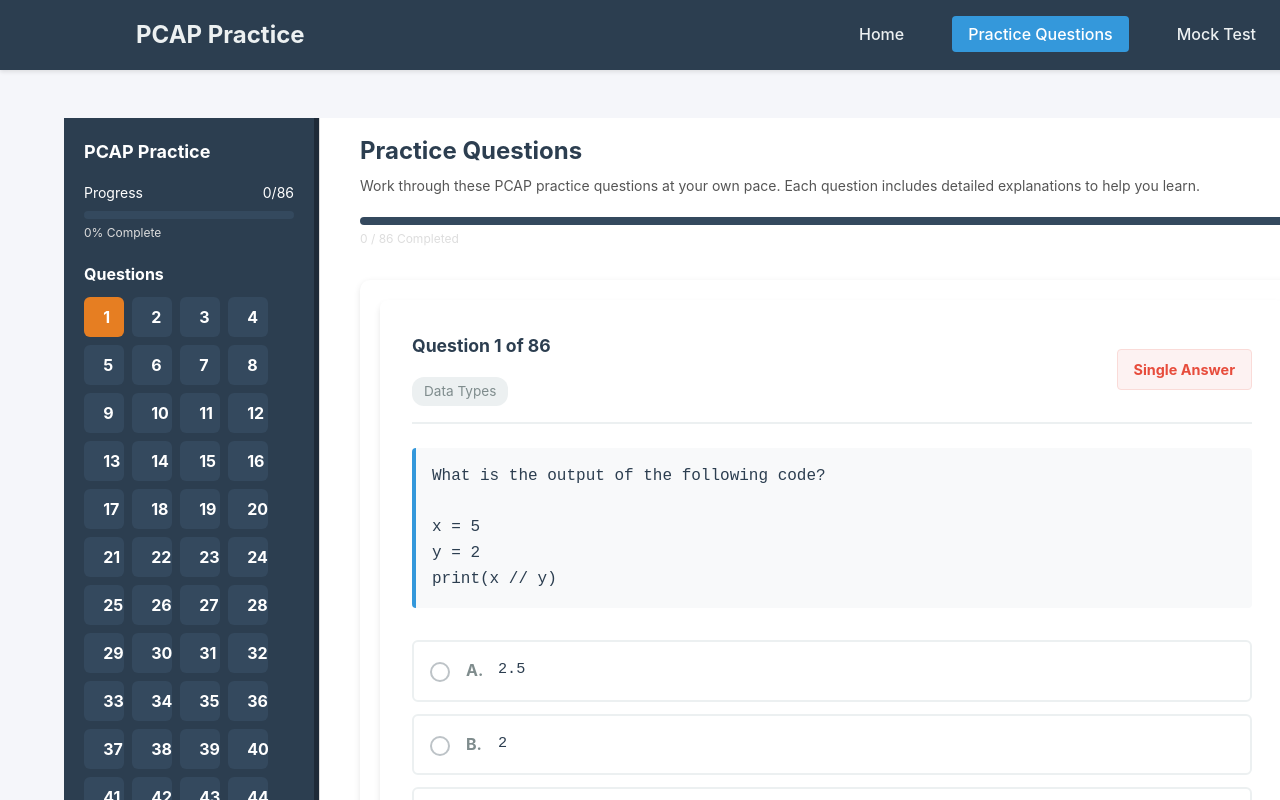
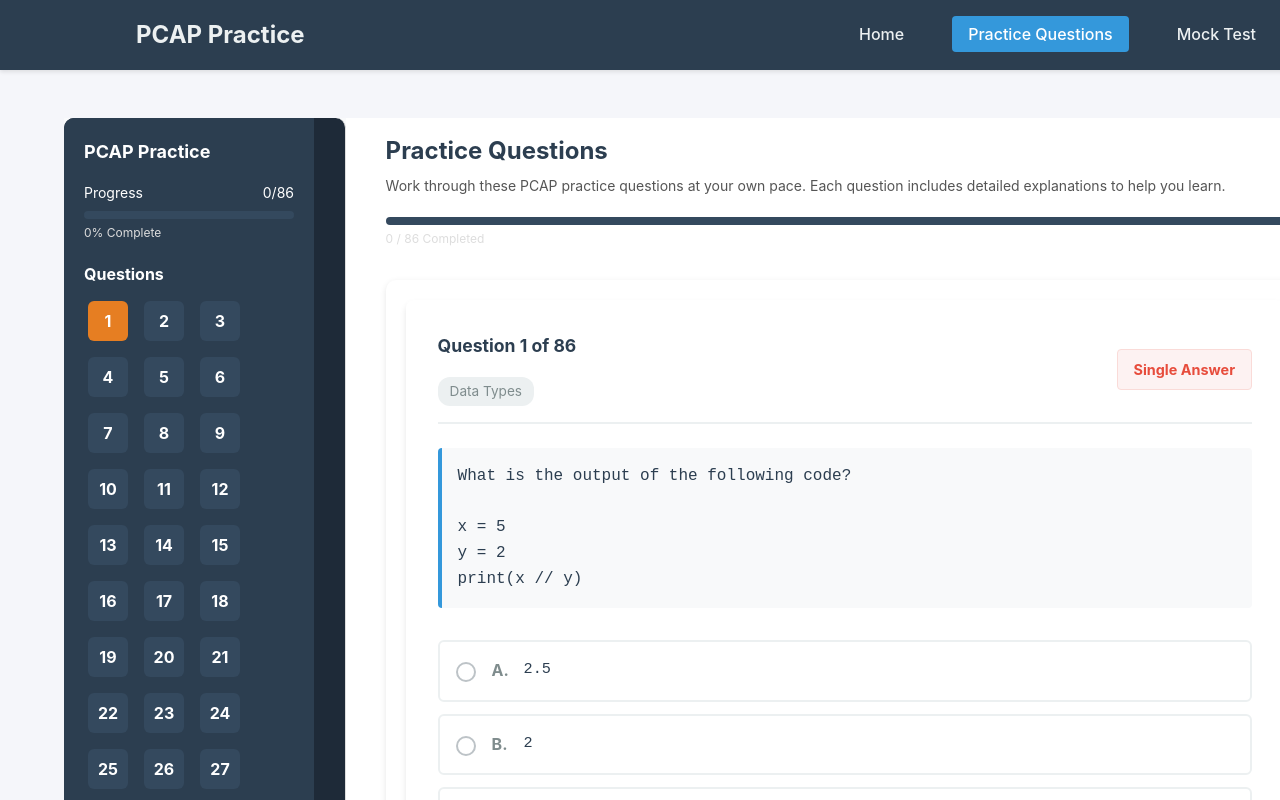
Before and after one commit to 2300031594pranay/pcap-mock-platform, a React (Vite) app: page /practice in a window 1280 px wide. Shown: the top 800 px of the page. Built offline with nearby package versions, Linux system fonts and the light colour scheme.

Commit message:
cheanged the css in some files

```diff
--- a/src/components/PractiseSidebar.tsx
+++ b/src/components/PractiseSidebar.tsx
@@ -86,6 +86,7 @@ const PracticeSidebar: React.FC<PracticeSidebarProps> = ({
           gap: 8px;
           overflow-y: auto;
           max-height: calc(100vh - 250px); /* ✅ keeps sidebar scrollable */
+          border-radius: 8px;
         }
 
         .question-btn {
--- a/src/pages/MockTest.css
+++ b/src/pages/MockTest.css
@@ -81,7 +81,51 @@
   display: flex;
   flex-wrap: wrap;
   gap: 10px;
+  border-radius: 12px;
+background: linear-gradient(135deg, #ff9966, #ff5e62);
+  box-shadow: 0 4px 12px rgba(0, 0, 0, 0.08); /* light shadow */
+  padding: 20px;
 }
+
+.question-btn {
+  width: 40px;
+  height: 40px;
+  margin: 4px;
+  border: none;
+  border-radius: 6px;
+  /*background: #ffbf00; /* default gray */
+background-color: #2d3436;   /* dark charcoal */
+color: #fff;
+
+
+  color: #fff;
+  font-weight: bold;
+  cursor: pointer;
+  transition: all 0.3s ease;
+  display: flex;
+  align-items: center;
+  justify-content: center;
+  text-align: center;
+}
+
+.question-btn:hover {
+  background: #1abc9c;
+}
+
+.question-btn.current {
+  background: #e67e22; /* orange for current */
+}
+
+.question-btn.answered {
+  background: #f1c40f; /* yellow for answered but not submitted */
+  color: #000;
+}
+
+.question-btn.submitted {
+  background: #2ecc71; /* green for submitted */
+  color: #fff;
+}
+
 
 .question-nav-btn {
   padding: 10px 14px;
--- a/src/pages/MockTest.tsx
+++ b/src/pages/MockTest.tsx
@@ -178,19 +178,27 @@ export default function MockTest() {
 
      <div className="question-navigation">
   <div className="question-grid">
-            {questions.map((_, index) => (
+    {questions.map((_, index) => {
+      const isCurrent = index === currentQuestionIndex;
+      const isAnswered = answeredQuestions.has(questions[index].id);
+
+      return (
         <button
           key={index}
-                className={`question-nav-btn ${index === currentQuestionIndex ? "active" : ""} ${
-                  answeredQuestions.has(questions[index].id) ? "completed" : ""
-                }`}
+          className={`question-btn
+            ${isCurrent ? "current" : ""}
+            ${isAnswered ? "answered" : ""}`}
           onClick={() => goToQuestion(index)}
+          title={`Question ${index + 1}
+            ${isAnswered ? " (Answered)" : ""}`}
         >
           {index + 1}
         </button>
-            ))}
+      );
+    })}
   </div>
 </div>
+
 
         <div className="question-section">
           <QuestionCard
--- a/src/pages/PracticeQuestions.css
+++ b/src/pages/PracticeQuestions.css
@@ -9,7 +9,7 @@
 
 /* Sidebar fixed left */
 .sidebar {
-  width: 20%;
+  width: 22%;
   min-width: 220px;
   max-width: 300px;
   background: #1e2a38;
@@ -17,6 +17,7 @@
   height: 100vh;
   overflow-y: auto;
   border-right: 1px solid #ddd;
+  border-radius: 10px;
 }
 
 /* Main content */
```
Lines whose indentation alone changed are shown as unchanged.
